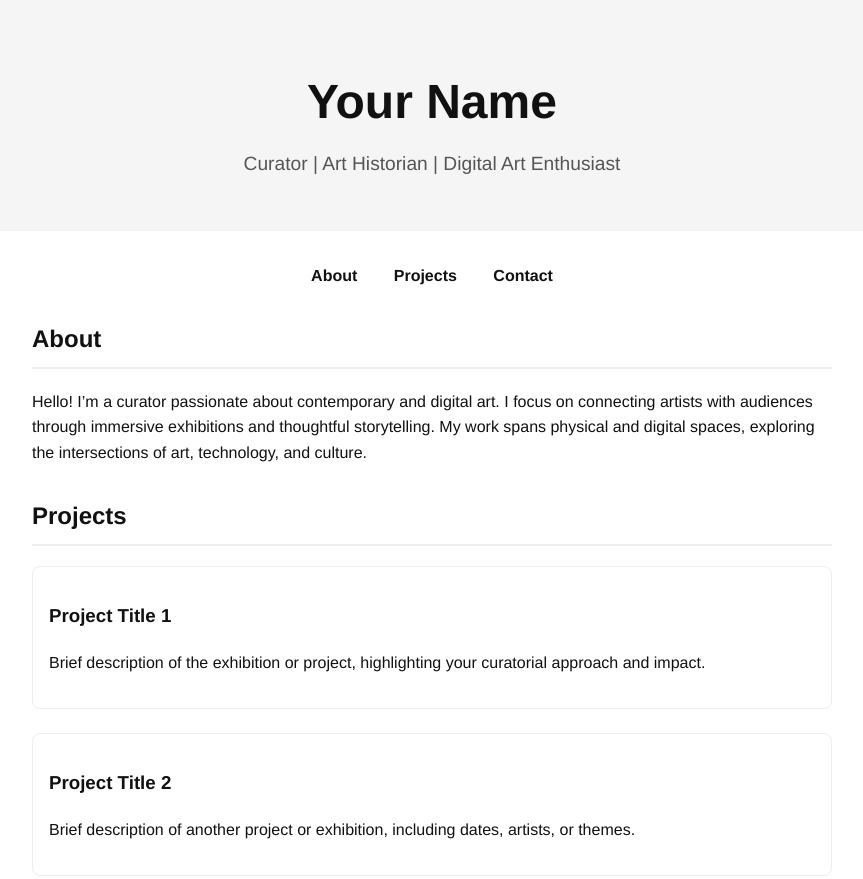
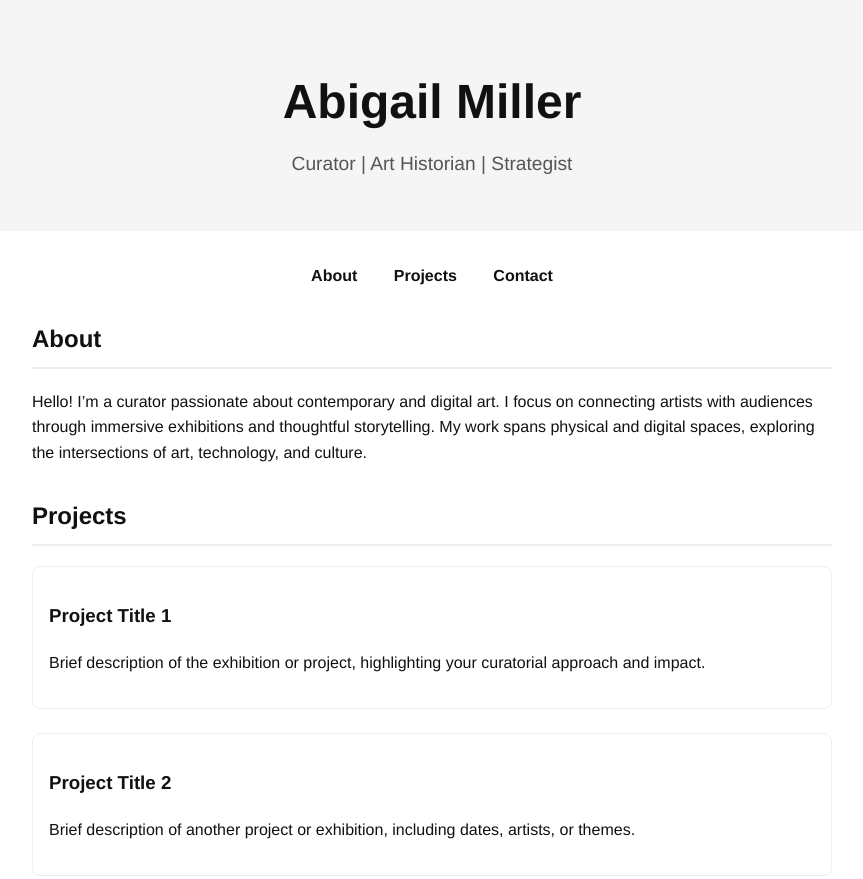
Before and after one commit to proofofgail/proofofgail.github.io, a plain HTML site: page index.html in a window 1280 px wide. Shown: the top 879 px of the page, without its empty margins (208-1071 px from the left). Drawn offline with Linux system fonts and the light colour scheme.

Commit message:
Update index.html

```diff
--- a/index.html
+++ b/index.html
@@ -67,8 +67,8 @@
 <body>
 
 <header>
-  <h1>Your Name</h1>
-  <p>Curator | Art Historian | Digital Art Enthusiast</p>
+  <h1>Abigail Miller</h1>
+  <p>Curator | Art Historian | Strategist </p>
 </header>
 
 <nav>
```
